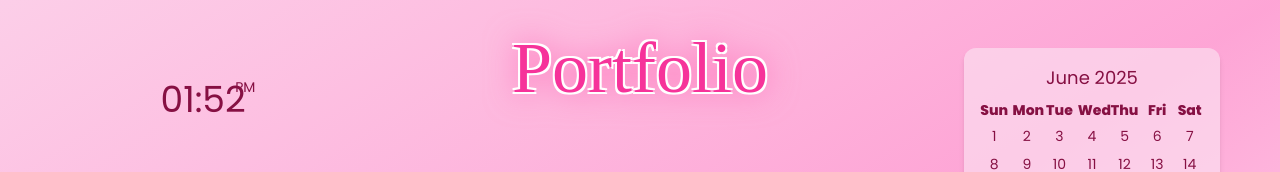
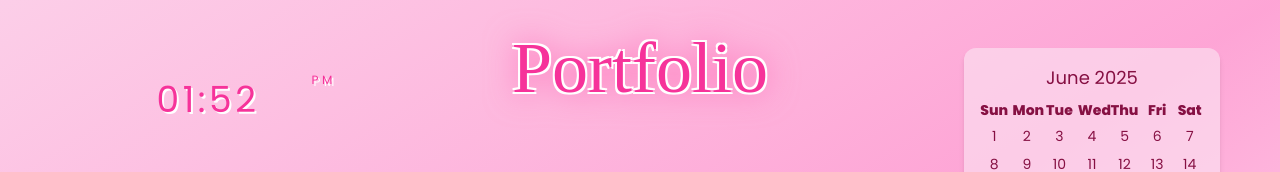
Before and after one commit to silviansi/portfolio, a Vue app: page / in a window 1280 px wide. Shown: the top 172 px of the page. Built offline with nearby package versions, Linux system fonts and the light colour scheme.

Commit message:
update style clock

```diff
--- a/src/components/Clock.vue
+++ b/src/components/Clock.vue
@@ -1,7 +1,7 @@
 <template>
-    <div class="text-pink-900 font-['Press_Start_2P'] text-xl md:text-2xl lg:text-4xl text-center ml-5">
+    <div class="text-pink-500 font-['Press_Start_2P'] text-xl md:text-2xl lg:text-4xl text-center ml-5 tracking-widest drop-shadow-[2px_2px_0_#fff]">
         {{ hourMinute }}
-        <sup class="text-sm align-super -ml-5">{{ ampm }}</sup>
+        <sup class="text-xs absolute -top-2 right-0 text-pink-500">{{ ampm }}</sup>
     </div>
 </template>
 
```
